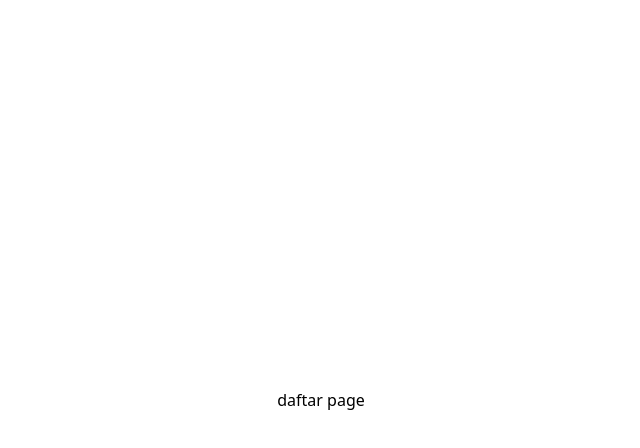
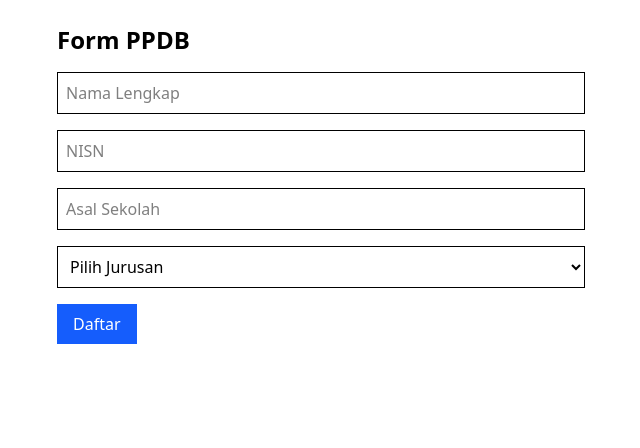
Before and after one commit to adeandro/ppdb-app, a React (Vite) app: page /daftar in a window 1280 px wide. Shown: the top 448 px of the page, without its empty margins (319-959 px from the left). Built offline with nearby package versions, Linux system fonts and the light colour scheme.

Commit message:
feat: UI Daftar

```diff
--- a/src/pages/public/Daftar.tsx
+++ b/src/pages/public/Daftar.tsx
@@ -1,7 +1,88 @@
+import { useState } from "react";
+import type { Pendaftar } from "../../types/Pendaftar";
+
+const initialForm: Pendaftar = {
+  nama: "",
+  nisn: "",
+  asalSekolah: "",
+  jurusan: "",
+};
+
 export default function Daftar() {
+  const [form, setForm] = useState<Pendaftar>(initialForm);
+  const [submitted, setSummitted] = useState<Pendaftar[]>([]);
+
+  const handleChange = (
+    e: React.ChangeEvent<HTMLInputElement | HTMLSelectElement>
+  ) => {
+    const { name, value } = e.target;
+    setForm({ ...form, [name]: value });
+  };
+
+  const handleSubmit = (e: React.FormEvent) => {
+    e.preventDefault();
+    setSummitted([...submitted, form]);
+    setForm(initialForm);
+  };
+
   return (
-    <div className="min-h-screen flex flex-col items-center justify-center bg-white">
-      <h1>daftar page</h1>
+    <div className="max-w-xl mx-auto p-6">
+      <h1 className="text-2xl font-bold mb-4">Form PPDB</h1>
+
+      <form onSubmit={handleSubmit} className="space-y-4">
+        <input
+          name="nama"
+          value={form.nama}
+          onChange={handleChange}
+          placeholder="Nama Lengkap"
+          className="w-full border p-2"
+          required
+        />
+
+        <input
+          name="nisn"
+          value={form.nisn}
+          onChange={handleChange}
+          placeholder="NISN"
+          className="w-full border p-2"
+          required
+        />
+
+        <input
+          name="asalSekolah"
+          value={form.asalSekolah}
+          onChange={handleChange}
+          placeholder="Asal Sekolah"
+          className="w-full border p-2"
+          required
+        />
+
+        <select
+          name="jurusan"
+          value={form.jurusan}
+          onChange={handleChange}
+          className="w-full border p-2"
+          required
+        >
+          <option value="">Pilih Jurusan</option>
+          <option value="IPA">IPA</option>
+          <option value="IPS">IPS</option>
+        </select>
+
+        <button className="bg-blue-600 text-white px-4 py-2">Daftar</button>
+      </form>
+
+      {/* Preview hasil submit */}
+      {submitted.length > 0 && (
+        <div className="mt-6">
+          <h2 className="font-bold mb-2">Data Masuk (Dummy)</h2>
+          {submitted.map((s, i) => (
+            <div key={i} className="border p-2 mb-2">
+              {s.nama} – {s.jurusan}
+            </div>
+          ))}
+        </div>
+      )}
     </div>
   );
 }
--- /dev/null
+++ b/src/types/Pendaftar.ts
@@ -0,0 +1,6 @@
+export interface Pendaftar {
+  nama: string;
+  nisn: string;
+  asalSekolah: string;
+  jurusan: string;
+}
```
